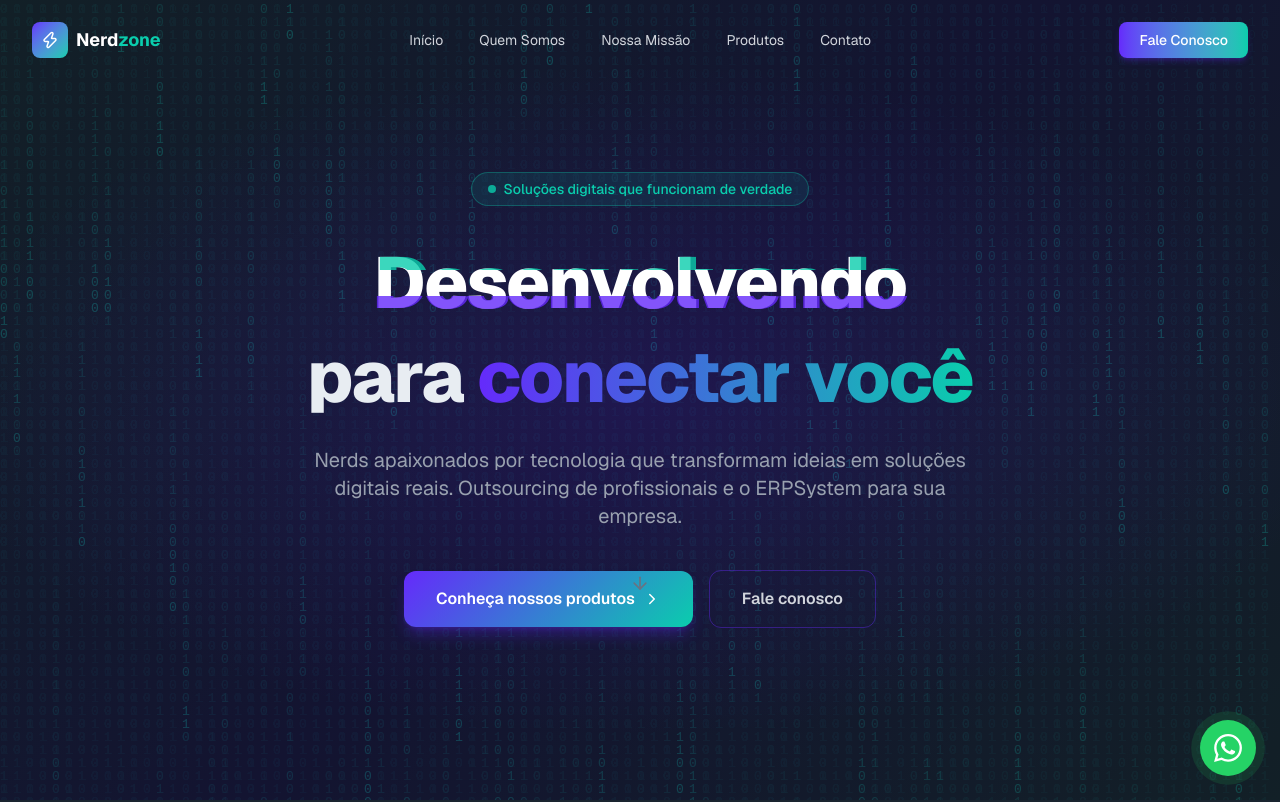
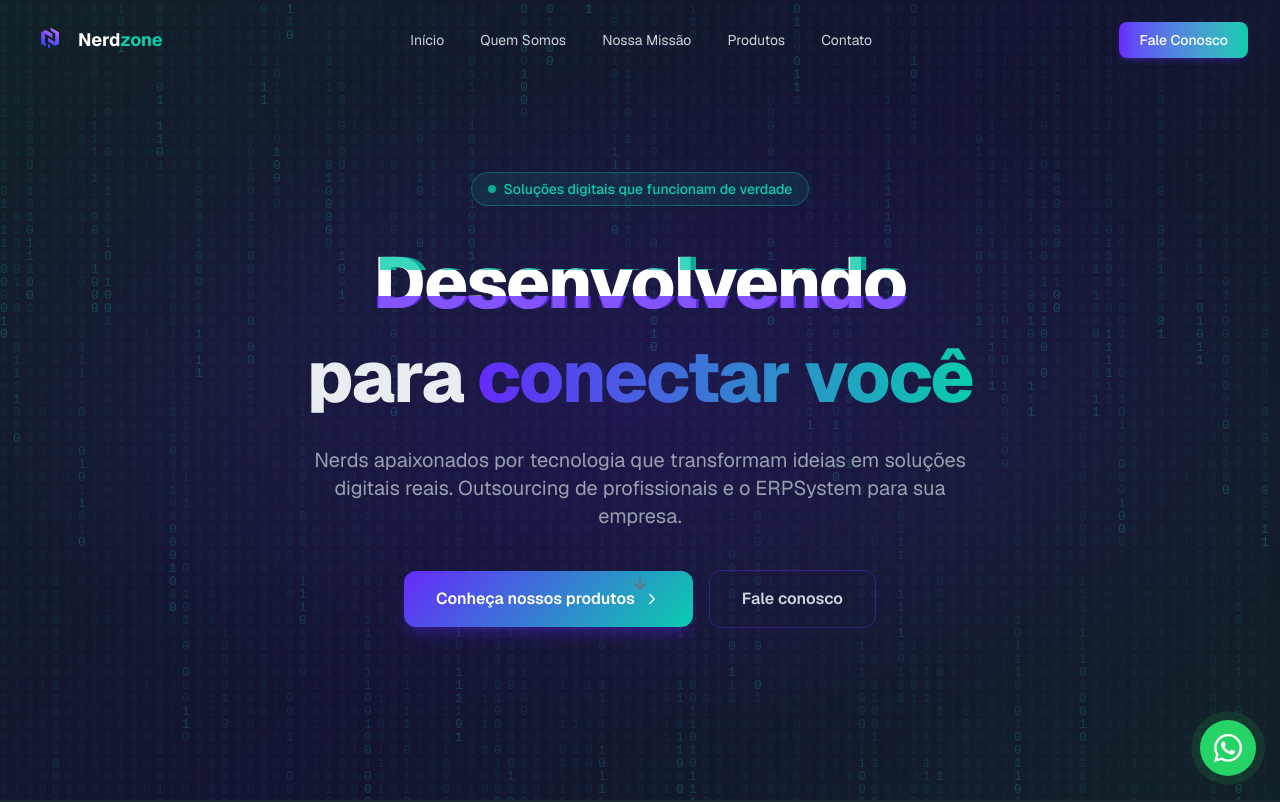
Before and after one commit to eikerafa-nerdzone/nerdzone-site, a Next.js app: page / in a window 1280 px wide. Shown: the top 802 px of the page. Built offline with nearby package versions, Linux system fonts and the light colour scheme.

Commit message:
feat: replace placeholder icon with Nerdzone logo
Apply logo-nerdzone.png to Navbar, Footer and metadata (favicon + OG image).

```diff
--- a/app/layout.tsx
+++ b/app/layout.tsx
@@ -30,6 +30,12 @@ export const metadata: Metadata = {
     "ERPSystem",
   ],
   authors: [{ name: "Nerdzone Solutions" }],
+  icons: {
+    icon: [
+      { url: "/brand/logo-nerdzone.png", type: "image/png" },
+    ],
+    apple: [{ url: "/brand/logo-nerdzone.png", type: "image/png" }],
+  },
   openGraph: {
     type: "website",
     locale: "pt_BR",
@@ -37,11 +43,13 @@ export const metadata: Metadata = {
     title: siteConfig.name,
     description: siteConfig.description,
     siteName: siteConfig.name,
+    images: [{ url: "/brand/logo-nerdzone.png", width: 256, height: 256 }],
   },
   twitter: {
     card: "summary_large_image",
     title: siteConfig.name,
     description: siteConfig.description,
+    images: ["/brand/logo-nerdzone.png"],
   },
   robots: {
     index: true,
--- a/components/layout/footer.tsx
+++ b/components/layout/footer.tsx
@@ -5,7 +5,8 @@ import { useForm } from "react-hook-form"
 import { zodResolver } from "@hookform/resolvers/zod"
 import { z } from "zod"
 import { motion, useInView } from "framer-motion"
-import { Send, Zap, CheckCircle, AlertCircle, Loader2 } from "lucide-react"
+import { Send, CheckCircle, AlertCircle, Loader2 } from "lucide-react"
+import Image from "next/image"
 import Link from "next/link"
 import { siteConfig, navLinks } from "@/lib/constants"
 
@@ -168,9 +169,13 @@ export function Footer() {
             >
               {/* Brand */}
               <div className="flex items-center gap-3 mb-6">
-                <div className="w-10 h-10 rounded-xl bg-gradient-to-br from-brand-purple to-brand-teal flex items-center justify-center">
-                  <Zap size={20} className="text-white" />
-                </div>
+                <Image
+                  src="/brand/logo-nerdzone.png"
+                  alt="Nerdzone Solutions"
+                  width={40}
+                  height={40}
+                  className="rounded-xl"
+                />
                 <span className="text-2xl font-bold text-white">
                   Nerd<span className="text-brand-teal">zone</span>
                 </span>
--- a/components/layout/navbar.tsx
+++ b/components/layout/navbar.tsx
@@ -2,8 +2,9 @@
 
 import { useState, useEffect } from "react"
 import Link from "next/link"
+import Image from "next/image"
 import { motion, AnimatePresence } from "framer-motion"
-import { Menu, X, Zap } from "lucide-react"
+import { Menu, X } from "lucide-react"
 import { navLinks, siteConfig } from "@/lib/constants"
 
 export function Navbar() {
@@ -44,12 +45,17 @@ export function Navbar() {
             {/* Logo */}
             <Link
               href="/"
-              className="flex items-center gap-2 group"
+              className="flex items-center gap-2.5 group"
               onClick={() => window.scrollTo({ top: 0, behavior: "smooth" })}
             >
-              <div className="w-9 h-9 rounded-lg bg-gradient-to-br from-brand-purple to-brand-teal flex items-center justify-center group-hover:scale-110 transition-transform">
-                <Zap size={18} className="text-white" />
-              </div>
+              <Image
+                src="/brand/logo-nerdzone.png"
+                alt="Nerdzone Solutions"
+                width={36}
+                height={36}
+                className="rounded-lg group-hover:scale-110 transition-transform duration-200"
+                priority
+              />
               <span className="font-bold text-lg text-white">
                 Nerd<span className="text-brand-teal">zone</span>
               </span>
```
Also changed, not shown: public/brand/logo-nerdzone.png (added).
